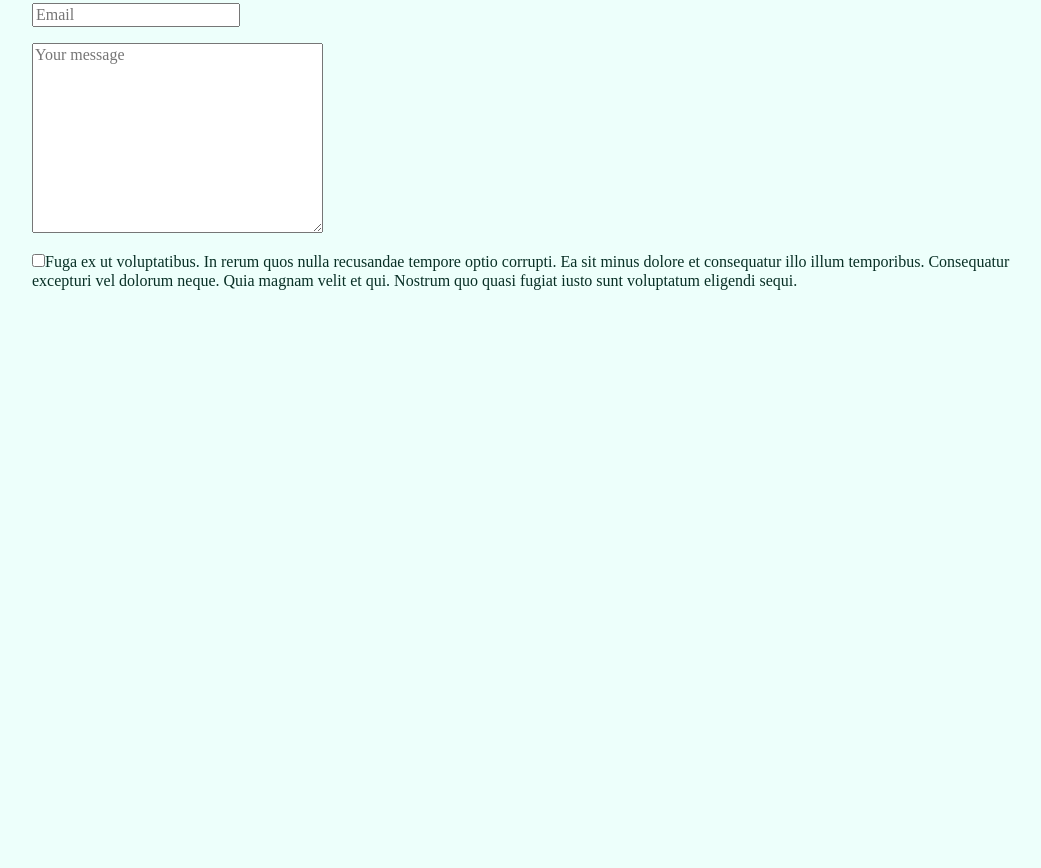
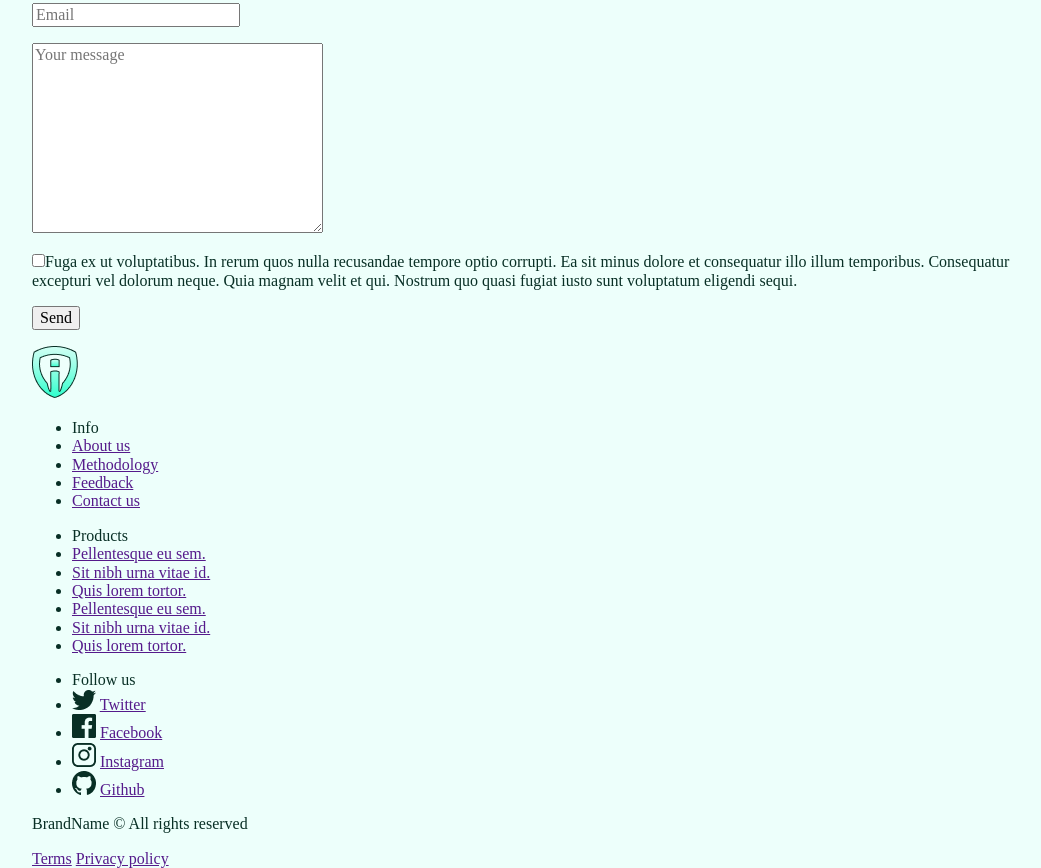
Before and after one commit to michalbuda/lp-example, a website built with webpack: page src/pages/index.html in a window 1280 px wide. Shown: the part 2803-3671 px from the top of the page, without its empty margins (88-1129 px from the left). Before the commit the page ends 3109 px from the top, so only its background shows below. Built offline with nearby package versions, Linux system fonts and the light colour scheme.

Commit message:
footer added

```diff
--- a/src/pages/index.html
+++ b/src/pages/index.html
@@ -227,25 +227,75 @@
       </section>
       <section class="question form">
         <h1 class="heading1">Have a question? Don’t mind asking us</h1>
-        <form action="">
+        <form method="POST" action="http://dev.cotenfrontend.pl/">
           <p>
             <label for="name"></label>
-            <input type="text" name="name" id="name" placeholder="Name" place>
+            <input type="text" name="name" id="name" placeholder="Name" required>
           </p>
           <p>
             <label for="email"></label>
-            <input type="email" name="email" id="email" placeholder="Email">
+            <input type="email" name="email" id="email" placeholder="Email" required>
           </p>
           <p>
-            <label for="message"><textarea name="message" id="message" cols="30" rows="10" placeholder="Your message"></textarea></label>
+            <label for="message"><textarea name="message" id="message" cols="30" rows="10" placeholder="Your message" required></textarea></label>
           </p>
           <p>
-            <label for="rodo"><input type="checkbox" name="rodo" id="rodo">Fuga ex ut voluptatibus. In rerum quos nulla recusandae tempore optio corrupti. Ea sit minus dolore et consequatur illo illum temporibus. Consequatur excepturi vel dolorum neque. Quia magnam velit et qui. Nostrum quo quasi fugiat iusto sunt voluptatum eligendi sequi.</label>
+            <label for="agreement"><input type="checkbox" name="agreement" id="agreement" required>Fuga ex ut voluptatibus. In rerum quos nulla recusandae tempore optio corrupti. Ea sit minus dolore et consequatur illo illum temporibus. Consequatur excepturi vel dolorum neque. Quia magnam velit et qui. Nostrum quo quasi fugiat iusto sunt voluptatum eligendi sequi.</label>
           </p>
-
+          <p>
+            <input type="submit" value="Send">
+          </p>
         </form>
       </section>
     </main>
-    <footer class="footer"></footer>
+    <footer class="footer">
+
+      <section class="footer__columns">
+        <div class="logo">
+          <img src="/src/assets/img/logo.png" alt="company logo">
+        </div>
+        <ul class="footer__list">
+          <li class="">Info</li>
+          <li><a href="">About us</a></li>
+          <li><a href="">Methodology</a></li>
+          <li><a href="">Feedback</a></li>
+          <li><a href="">Contact us</a></li>
+        </ul>
+        <ul class="footer__list">
+          <li class="">Products</li>
+          <li><a href="">Pellentesque eu sem.</a></li>
+          <li><a href="">Sit nibh urna vitae id.</a></li>
+          <li><a href="">Quis lorem tortor.</a></li>
+          <li><a href="">Pellentesque eu sem.</a></li>
+          <li><a href="">Sit nibh urna vitae id.</a></li>
+          <li><a href="">Quis lorem tortor.</a></li>
+        </ul>
+        <ul class="footer__list">
+          <li class="">Follow us</li>
+          <li>
+            <img src="/src/assets/icons/tt-icon.png" alt="twitter icon">
+            <a href="">Twitter</a>
+          </li>
+          <li>
+            <img src="/src/assets/icons/fb-icon.png" alt="twitter icon">
+            <a href="">Facebook</a>
+          </li>
+          <li>
+            <img src="/src/assets/icons/ig-icon.png" alt="twitter icon">
+            <a href="">Instagram</a>
+          </li>
+          <li>
+            <img src="/src/assets/icons/gh-icon.png" alt="twitter icon">
+            <a href="">Github</a>
+          </li>
+
+        </ul>
+      </section>
+      <section class="footer__down">
+        <p class="">BrandName © All rights reserved</p>
+        <a href="">Terms</a>
+        <a href="">Privacy policy</a>
+      </section>
+    </footer>
   </body>
 </html>
```
Also changed, not shown: src/assets/icons/fb-icon.png (added), src/assets/icons/gh-icon.png (added), src/assets/icons/ig-icon.png (added), src/assets/icons/tt-icon.png (added).
